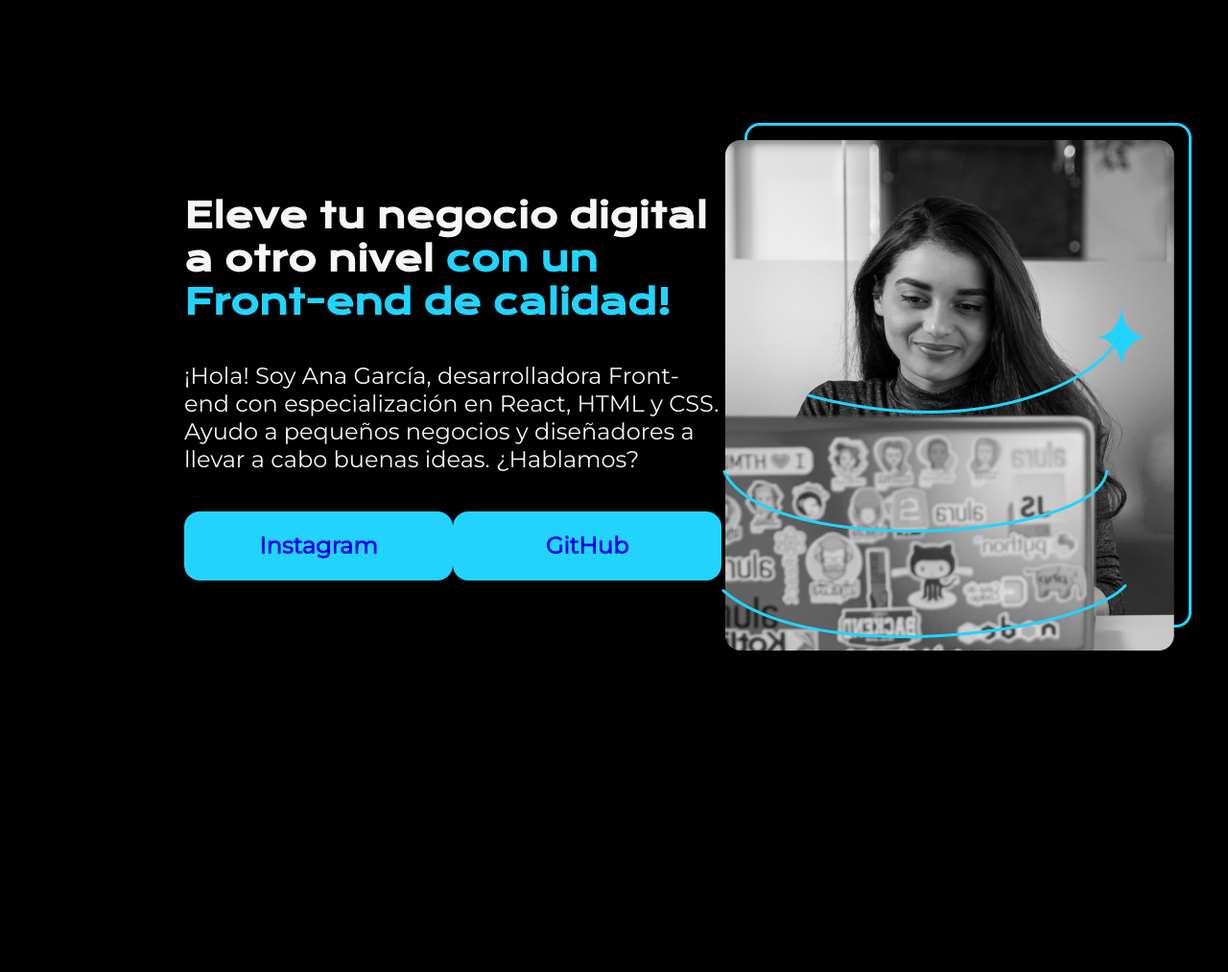
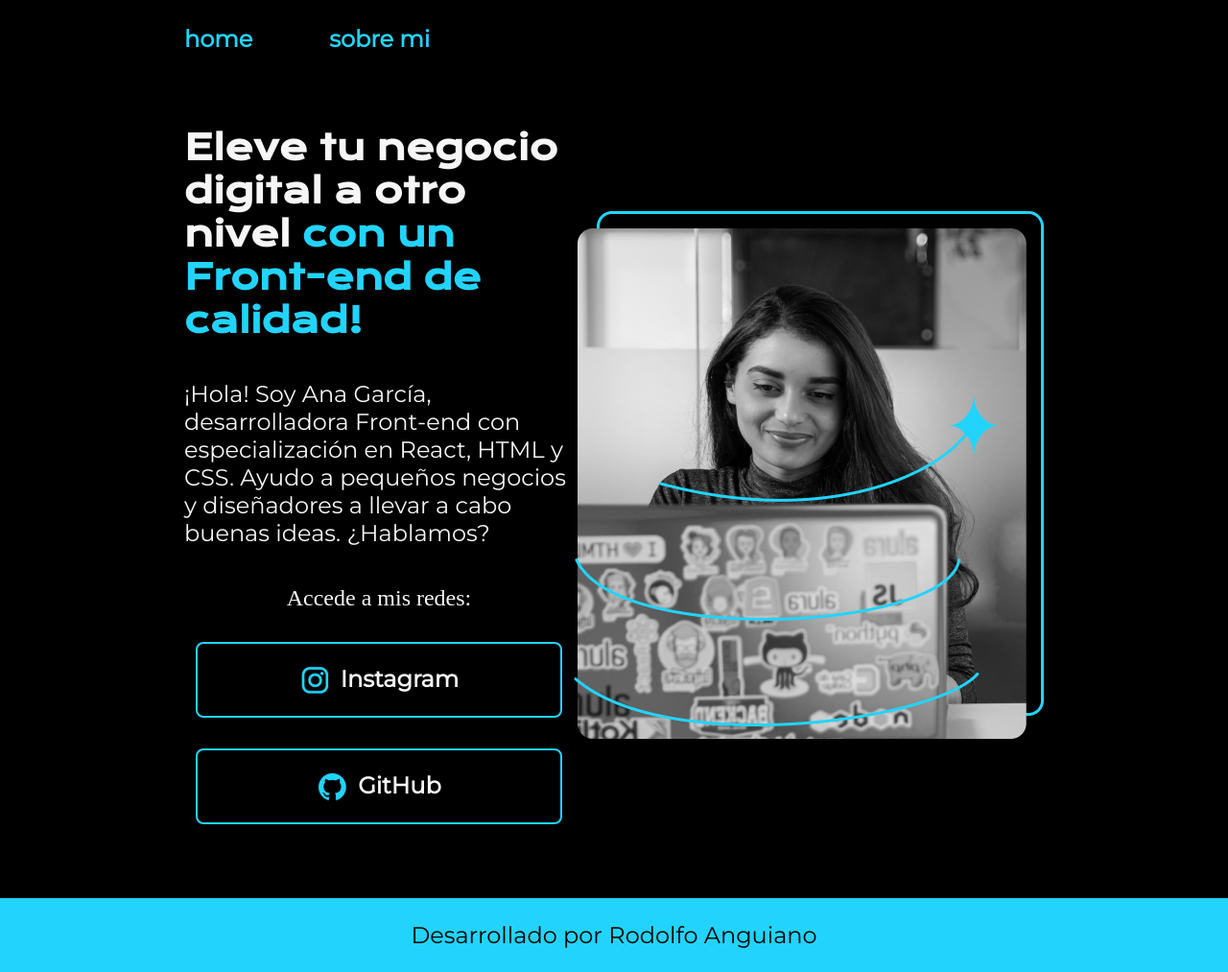
Before and after one commit to joseRodo15/portafolio, a plain HTML site: page index.html in a window 1280 px wide. Shown: the whole page at 96% size. Before the commit the page ends 928 px from the top, so only its background shows below. Drawn offline with nearby package versions, Linux system fonts and the light colour scheme.

Commit message:
archivos actualizados

```diff
--- a/index.html
+++ b/index.html
@@ -5,11 +5,16 @@
     <meta http-equiv="X-UA-Compatible" content="IE=edge">
     <meta name="viewport" content="width=device-width, initial-scale=1.0">
     <title>Portafolio</title>
-    <link rel="stylesheet" href="style.css">
+    <link rel="stylesheet" href="./styles/style.css">
 
 </head>
 <body>
-    <header></header>
+    <header class="header">
+        <nav class="header__menu">
+            <a class="header__menu__link" href="index.html">home</a>
+            <a class="  header__menu__link" href="about.html">sobre mi</a>
+        </nav>
+    </header>
     <main class="presentacion">
         <section class="presentacion__contenido">
             <h1 class="presentacion__contenido__titulo">
@@ -23,12 +28,19 @@
 
                 </p>
                 <div class="presentacion__enlaces">
-                    <a class="presentacion__enlaces__link" href="https://instagram.com/">Instagram</a>
-                    <a class="presentacion__enlaces__link" href="https://github.com/">GitHub</a>
+                    <h2 class="presentacion__enlaces__subtitulo"> Accede a mis redes: </h2>
+                    <a class="presentacion__enlaces__link" href="https://instagram.com/">
+                        <img src="./assets/instagram.png">
+                        Instagram</a>
+                    <a class="presentacion__enlaces__link" href="https://github.com/">
+                        <img src="./assets/github.png">
+                        GitHub</a>
                 </div>
         </section>
-            <img src="Imagem.png" alt="Foto de Ana García desarrolando un proyecto">
+            <img src="./assets/Imagem.png" alt="Foto de Ana García desarrolando un proyecto">
     </main>
-    <footer></footer>
+    <footer class="footer">
+        <p> Desarrollado por Rodolfo Anguiano </p>
+    </footer>
 </body>
 </html>
--- a/style.css
+++ /dev/null
@@ -1,61 +0,0 @@
-@import url('https://fonts.googleapis.com/css2?family=Krona+One&family=Montserrat&display=swap');
-
-
-* {
-    padding: 0;
-    margin:0;
-}
-
-body{
-    height: 100vh;
-    box-sizing: border-box;
-    background-color: #000000;
-    color: #F6F6F6;
-}
-
-
-.titulo-destaque {
-    color: #22D4FD; ;
-}
-
-.presentacion {
-    margin: 10% 15%;
-    display: flex;
-    align-items: center;
-    justify-content: space-between;
-}
-
-.presentacion__contenido{
-    width: 615px;
-    display: flex;
-    flex-direction: column;
-    gap: 40px;
-}
-
-.presentacion__contenido__titulo{
-    font-size: 36px;
-    font-family: 'Krona One', sans-serif;
-}
-
-.presentacion__contenido__texto{
-    font-size: 24px;
-    font-family: 'Montserrat', sans-serif;
-}
-
-.presentacion__enlaces {
-    display: flex;
-    justify-content: space-between;
-}
-
-.presentacion__enlaces__link {
-    width: 280px;
-    background-color: #22D4FD;
-    text-align: center;
-    padding: 21.5px 0;
-    border-radius: 16px ;
-    font-family: 'Montserrat', sans-serif;
-    font-size: 24px ;
-    font-weight: 600;
-    text-decoration: none;
-    color: 000000;
-}
--- /dev/null
+++ b/styles/style.css
@@ -0,0 +1,117 @@
+@import url('https://fonts.googleapis.com/css2?family=Krona+One&family=Montserrat&display=swap');
+
+:root{
+    --color-primario: #000000;
+    --color-secundario: #f6f6f6;
+    --color-terciario: #22d4fd;
+    --color-hover: #272727;
+
+    --fuente-montserrat: 'Montserrat', sans-serif ;
+    --funte-krona: 'Krona one', sans serif;
+
+}
+
+* {
+    padding: 0;
+    margin:0;
+}
+
+body{
+    box-sizing: border-box;
+    background-color: var(--color-primario);
+    color: var(--color-secundario);
+}
+
+.header {
+    padding: 2% 0% 0% 15%;
+}
+
+.header__menu {
+    display: flex;
+    gap: 80px;
+
+}
+
+.header__menu__link {
+    font-family:var(--fuente-montserrat) ;
+    font-size: 24px;
+    font-weight: 600;
+    color: var(--color-terciario);
+    text-decoration: none;
+}
+
+
+.titulo-destaque {
+    color: var(--color-terciario) ;
+}
+
+.presentacion {
+    padding: 6% 15%;
+    display: flex;
+    align-items: center;
+    justify-content: space-between;
+}
+
+.presentacion__contenido{
+    width: 615px;
+    display: flex;
+    flex-direction: column;
+    gap: 40px;
+}
+
+.presentacion__contenido__titulo{
+    font-size: 36px;
+    font-family: var(--funte-krona);
+}
+
+.presentacion__contenido__texto{
+    font-size: 24px;
+    font-family: var(--fuente-montserrat);
+}
+
+.presentacion__enlaces {
+    display: flex;
+    justify-content: space-between;
+    flex-direction: column;
+    align-items: center;
+    gap: 32px;
+}
+
+.presentacion__enlaces__subtitulo{
+    font-size: var(--funte-krona);
+    font-size: 24px;
+    font-weight: 400;
+}
+
+.presentacion__enlaces__link {
+    width: 378px;
+
+    text-align: center;
+    padding: 21.5px 0;
+    border-radius: 8px ;
+    font-family: 'Montserrat', sans-serif;
+    font-size: 24px ;
+    font-weight: 600;
+    text-decoration: none;
+    color: var(--color-secundario);
+    border: 2px solid var(--color-terciario);
+    display: flex;
+    justify-content: center;
+    gap: 10px;
+
+}
+
+.presentacion__enlaces__link:hover {
+    background-color: var(--color-hover)
+
+}
+
+.footer {
+    background-color: var(--color-terciario);
+    padding: 24px;
+    color: var(--color-primario);
+    text-align: center;
+    font-family: var(--fuente-montserrat);
+    font-size: 24px;
+    font-weight: 400;
+}
```
Also changed, not shown: about.html (added, +28 -0 lines), assets/Imagem.png (renamed from Imagem.png), assets/github.png (added), assets/instagram.png (added), assets/linkedin.png (added), assets/twitch.png (added), assets/twitter-novo.png (added), assets/twitter.png (added).
